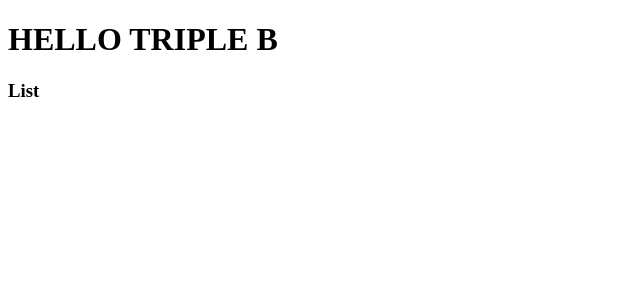
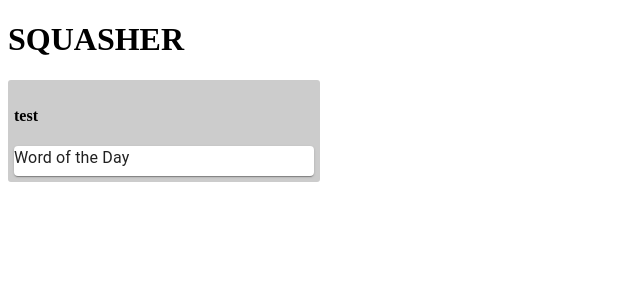
Before and after one commit to bellola/squasher, a React (Create React App) app: page / in a window 1280 px wide. Shown: the top 300 px of the page, without its empty margins (0-640 px from the left). Built offline with nearby package versions, Linux system fonts and the light colour scheme.

Commit message:
card and list component added and some styling

```diff
--- a/src/components/App.js
+++ b/src/components/App.js
@@ -1,12 +1,14 @@
 import React from 'react';
 import List from './List'
+
 
 
 function App() {
   return (
     <div className="App">
-     <h1>HELLO TRIPLE B</h1>
-     <List />
+     <h1>SQUASHER</h1>
+     <List title='test' />
+
     </div>
   );
 }
--- /dev/null
+++ b/src/components/Card.js
@@ -0,0 +1,21 @@
+import React from 'react'
+import Card from '@material-ui/core/Card';
+import Typography from '@material-ui/core/Typography';
+
+function BugCard(props){
+    return(
+        <Card>
+
+          <Typography gutterBottom>
+            Word of the Day
+          </Typography>
+
+      </Card>
+    )
+}
+
+// const styles = {
+//     container:{}
+// }
+
+export default BugCard
--- a/src/components/List.js
+++ b/src/components/List.js
@@ -1,10 +1,28 @@
 import React from 'react'
+import BugCard from './Card'
 
 
-const List =()=>{
+function List(props){
     return(
-        <h3>List</h3>
-    )
+        <div style={styles.container}>
+            <h4>{props.title}</h4>
+            <BugCard />
+
+        </div>
+
+
+
+   )
+}
+
+const styles ={
+    container: {
+        backgroundColor: '#ccc',
+        borderRadius: 3,
+        width:300,
+        padding: 6
+
+    }
 }
 
 export default List
```
